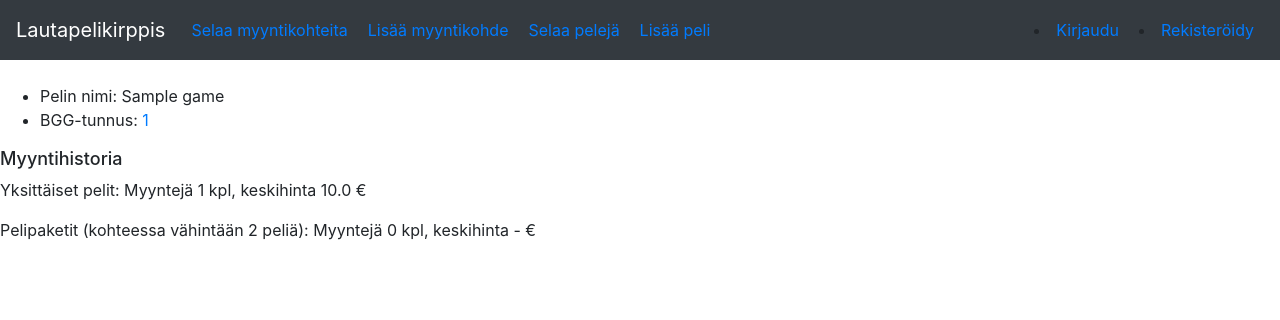
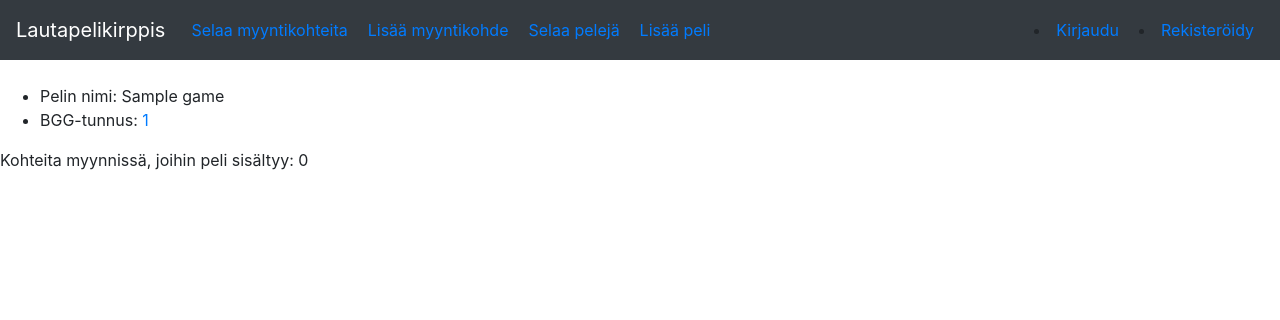
Before and after one commit to AaaDee/Lautapelikirppis, a Flask app: page /games/view/1 in a window 1280 px wide. Shown: the top 320 px of the page. Run offline with Flask 2, Linux system fonts and the light colour scheme; tables that the repository leaves empty hold one stand-in row (values such as "Sample post"); some libraries are stand-ins or nearby versions.

Commit message:
heroku troubleshoot 5

```diff
--- a/application/games/models.py
+++ b/application/games/models.py
@@ -34,8 +34,8 @@ class Game(Base):
         stmt = text('''
         SELECT COUNT(Game_item.game_id), Item.sold
         FROM Game_item
-        LEFT JOIN ITEM ON Item.id = Game_item.item_id
-        WHERE (game_id = :id AND NOT Item.sold)
+        LEFT JOIN Item ON Item.id = Game_item.item_id
+        WHERE game_id = 45 AND NOT Item.sold
         ''').params(id = search_id)
 
         res = db.engine.execute(stmt)
--- a/application/templates/games/game.html
+++ b/application/templates/games/game.html
@@ -7,9 +7,7 @@
     <li>BGG-tunnus: {{ render_BGG_link(game.bgg) }}</li>
 </ul>
 
-<h2 class = "subTitle">Myyntihistoria</h2>
+<p>Kohteita myynnissä, joihin peli sisältyy: {{ game.calculate_number_on_sale() }}</p>
 
-<p>Yksittäiset pelit: Myyntejä {{ game.display_count_single_sold() }} kpl, keskihinta {{ game.display_average_single_sold() }} € </p>
-<p>Pelipaketit (kohteessa vähintään 2 peliä): Myyntejä {{ game.display_count_multiple_sold() }} kpl, keskihinta {{ game.display_average_multiple_sold() }} € </p>
 
 {% endblock %}
```
